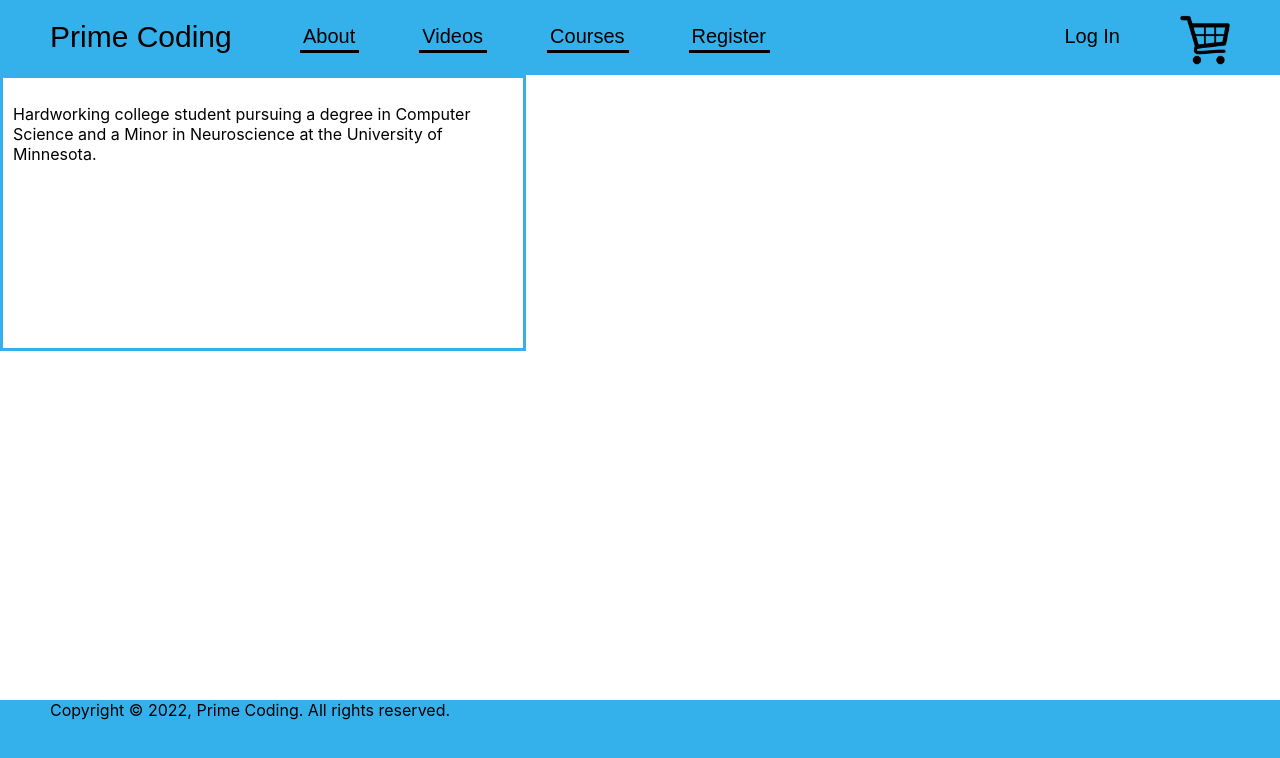
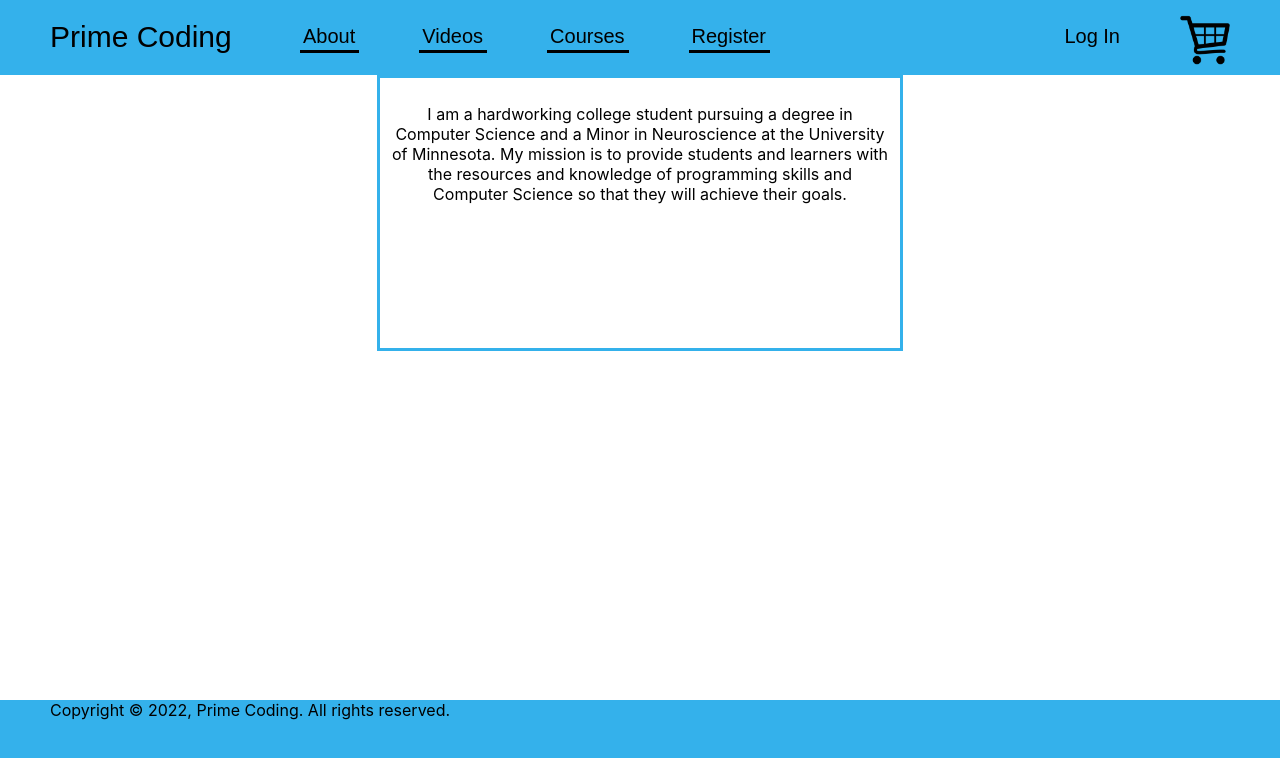
Before and after one commit to pydim001/PrimeCoding, a React (Create React App) app: page /about in a window 1280 px wide. Shown: the top 758 px of the page. Built offline with nearby package versions, Linux system fonts and the light colour scheme.

Commit message:
about paging

```diff
--- a/src/pages/About.css
+++ b/src/pages/About.css
@@ -4,3 +4,9 @@
     height: 250px;
     padding: 10px;
 }
+
+.about-div {
+    display: flex;
+    text-align: center;
+    justify-content: center;
+}
--- a/src/pages/About.js
+++ b/src/pages/About.js
@@ -2,11 +2,13 @@ import './About.css';
 
 function About() {
     return (
-        <div>
+        <div className='about-div'>
             <div className='about-sec'>
                 <p>
-                    Hardworking college student pursuing a degree in Computer Science
+                    I am a hardworking college student pursuing a degree in Computer Science
                     and a Minor in Neuroscience at the University of Minnesota.
+                    My mission is to provide students and learners with the resources and knowledge of programming skills and Computer Science
+                    so that they will achieve their goals.
                 </p>
             </div>
         </div>
```
